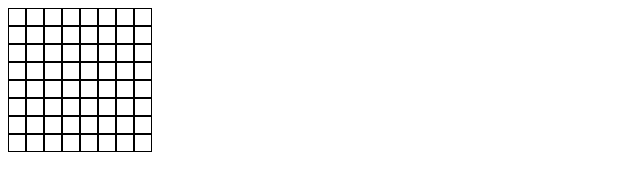
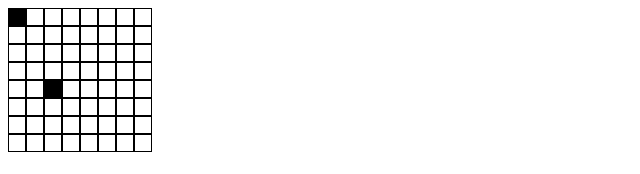
Before and after one commit to plutothepenguin/snake, a plain HTML site: page index.html in a window 1280 px wide. Shown: the full height of the page, 0-640 px from the left. Drawn offline with nearby package versions, Linux system fonts and the light colour scheme.

Commit message:
added moving functionality

```diff
--- a/index.html
+++ b/index.html
@@ -5,9 +5,35 @@
 	<style type="text/css">
 		.game{width: 144px; height: 144px;}
 		.block{width:16px;height:16px;border:1px solid black;float:left;}
+		.food{background-color: black;}
+		.snake{background-color: black;}
+		.tail{background-color: black;}
 	</style>
 </head>
 <body>
+
+	<div class="game"><div class="block"></div><div class="block"></div><div
+	class="block"></div><div class="block"></div><div class="block"></div><div
+	class="block"></div><div class="block"></div><div class="block"></div><div
+	class="block"></div><div class="block"></div><div class="block"></div><div
+	class="block"></div><div class="block"></div><div class="block"></div><div
+	class="block"></div><div class="block"></div><div class="block"></div><div
+	class="block"></div><div class="block"></div><div class="block"></div><div
+	class="block"></div><div class="block"></div><div class="block"></div><div
+	class="block"></div><div class="block"></div><div class="block"></div><div
+	class="block"></div><div class="block"></div><div class="block"></div><div
+	class="block"></div><div class="block"></div><div class="block"></div><div
+	class="block"></div><div class="block"></div><div class="block"></div><div
+	class="block"></div><div class="block"></div><div
+	class="block"></div><div class="block"></div><div class="block"></div><div
+	class="block"></div><div class="block"></div><div class="block"></div><div
+	class="block"></div><div class="block"></div><div class="block"></div><div
+	class="block"></div><div class="block"></div><div class="block"></div><div
+	class="block"></div><div class="block"></div><div class="block"></div><div
+	class="block"></div><div class="block"></div><div class="block"></div><div
+	class="block"></div><div class="block"></div><div class="block"></div><div
+	class="block"></div><div class="block"></div><div class="block"></div><div
+	class="block"></div><div class="block"></div><div class="block"></div></div>
 
 <script
   src="https://code.jquery.com/jquery-3.3.1.slim.min.js"
--- a/snake.js
+++ b/snake.js
@@ -1,4 +1,68 @@
-$('body').append('<div class="game"></div>');
-for (var i = 0; i < 64; i++) {
-	$('.game').append('<div class="block" id="'+i+'"></div>');
+// directions
+var up    = -8;
+var right =  1;
+var down  =  8;
+var left  = -1;
+// start at random place
+var x = Math.floor(Math.random() * 64) + 1;
+var y = Math.floor(Math.random() * 64) + 1;
+$('.block:nth-child(' + x + ')').toggleClass('snake');
+$('.block:nth-child(' + y + ')').toggleClass('food');
+// move function
+
+function move(dir) {
+	$('.snake').toggleClass('snake');
+	x += dir;
+	$('.block:nth-child(' + x + ')').toggleClass('snake');
+	console.log(x);
 }
+var taillen = 0;
+
+
+// detect arrow keypress
+var direction = 0;
+$(document).keydown(function(e) {
+    switch(e.which) {
+        case 37:
+				direction = left;
+        break;
+        case 38:
+				direction = up;
+        break;
+        case 39:
+				direction = right;
+        break;
+        case 40:
+				direction = down;
+        break;
+        default: return;
+    }
+    e.preventDefault();
+});
+function makeFood() {
+	var y = Math.floor(Math.random() * 64) + 1;
+	$('.block:nth-child(' + y + ')').toggleClass('food');
+}
+setInterval(function() {
+	$('.snake').toggleClass('snake');
+	x += direction;
+	$('.block:nth-child(' + x + ')').toggleClass('snake');
+	$('.block:nth-child(' + x + ')').toggleClass('tail');
+	for (var i = 0; i < taillen; i++) {
+		if (i == 0) {
+
+		}
+		else {
+			$('.block:nth-child(' + i-1 + ')').toggleClass('tail');
+		}
+	}
+	console.log(x);
+	if ($('.block:nth-child(' + x + ')').hasClass('food')) {
+		taillen++;
+		y = Math.floor(Math.random() * 64) + 1;
+		if (y == x) {
+			makeFood();
+		}
+	}
+	console.log(taillen);
+},400);
```
